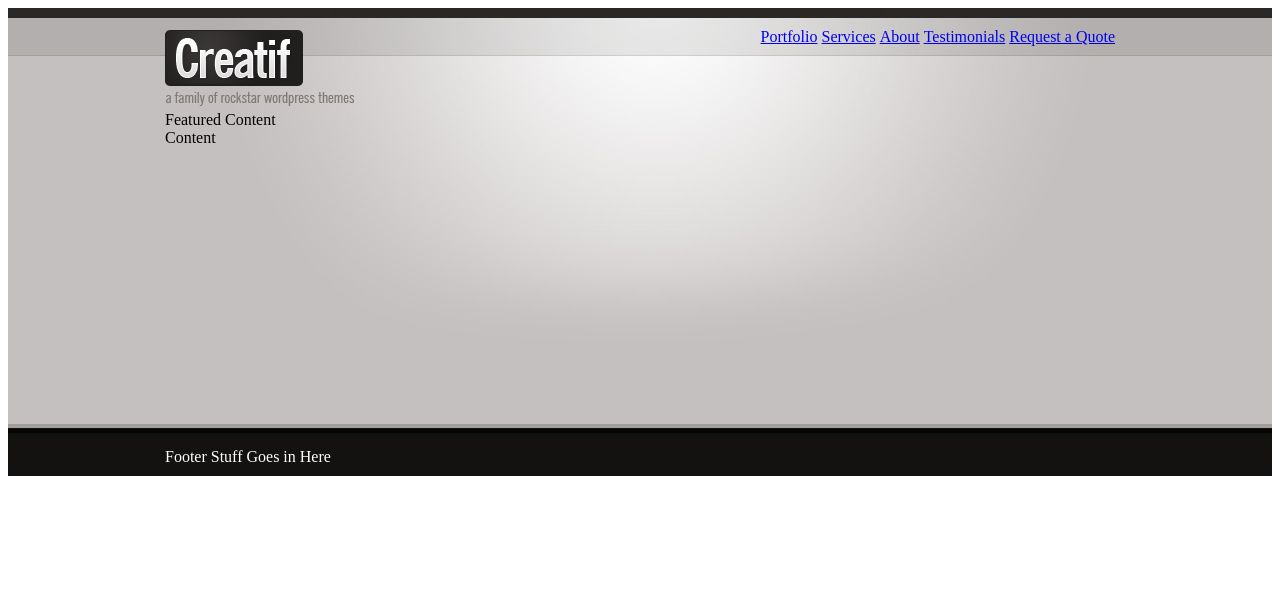
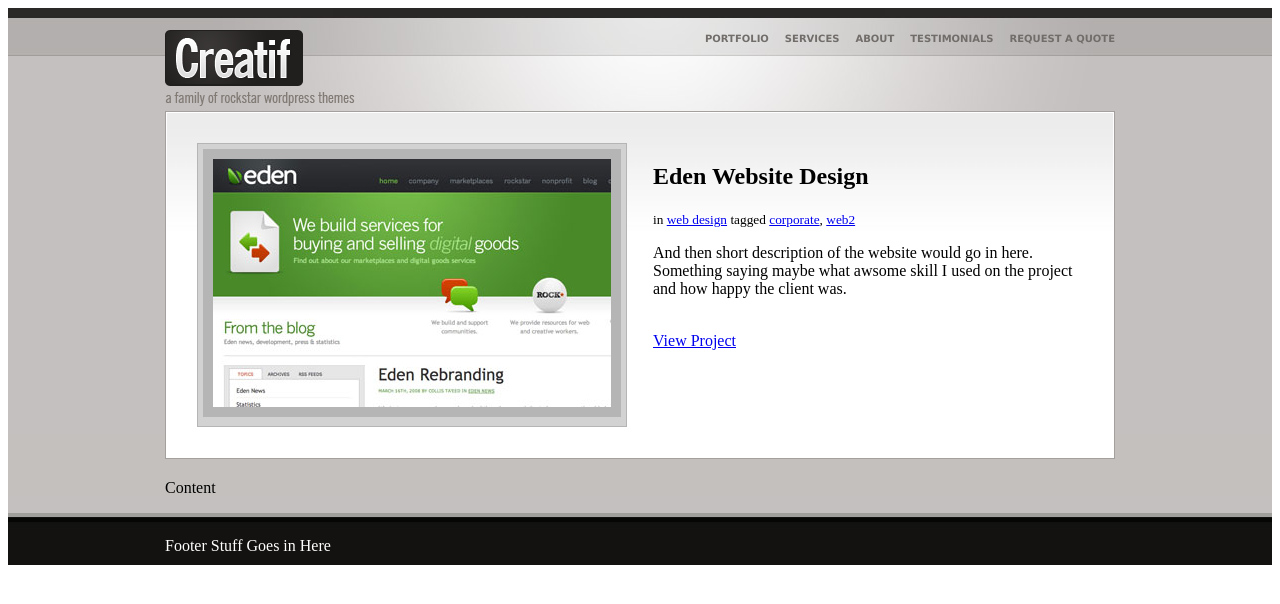
Before and after one commit to coolrab/personal_webpage_building, a plain HTML site: page index.html in a window 1280 px wide. Drawn offline with Linux system fonts and the light colour scheme.

Commit message:
Added the first body element

```diff
--- a/index.html
+++ b/index.html
@@ -24,8 +24,22 @@
             <small>A Family of Rockstar Wordpress Themes</small>
           </div>
         </div>
-        <div id="block_feature">
-          Featured Content
+        <div id="block_featured" class="block">
+          <span class="block_inside">
+
+            <div class="image_block">
+              <img src="images/sample_feature.jpg" />
+            </div>
+            <div class="text_block">
+              <h2>Eden Website Design</h2>
+              <small>in <a href="#">web design</a> tagged  <a href="#">corporate</a>, <a href="#">web2</a></small>
+
+              <p>And then short description of the website would go in here. Something saying maybe what awsome skill I used on the project and how happy the client was. </p>
+              <br />
+              <a href="#" class="button">View Project</a>
+            </div>
+
+          </span>
 
         </div>
         <div id="block_content">
--- a/style.css
+++ b/style.css
@@ -39,6 +39,20 @@ ul#menu {
 }
 ul#menu li {
   display: inline;
+  margin-left: 12px;
+}
+
+ul#menu li a {
+  text-decoration: none;
+  color: #716d6a;
+  font-family: Verdana, Arial, Helvetica, sans-serif;
+  font-size: 10px;
+  font-weight: bold;
+  text-transform: uppercase;
+}
+
+ul#menu li a.active, ul#menu li a:hover {
+  color: #211e1e;
 }
 #footer {
   background-image: url(images/background_footer.jpg);
@@ -52,3 +66,38 @@ ul#menu li {
   margin: 0 auto;
   position: relative;
 }
+
+/*
+Block-Style
+*/
+
+.block {
+  border: 1px solid #a3a09e;
+  background-color: #ffffff;
+  margin-bottom: 20px;
+}
+
+.block_inside {
+  display: block;
+  border: 1px solid #ffffff;
+  background: #ffffff url(images/background_block_slice.jpg) repeat-x;
+  padding: 30px;
+  overflow: auto;
+}
+
+.image_block {
+  border: 1px solid#b5b5b5;
+  background-color: #d2d2d2;
+  padding: 5px;
+  float: left;
+}
+
+.image_block img {
+  border: 10px solid#b5b5b5;
+}
+
+.text_block {
+  float: left;
+  width: 430px;
+  margin-left: 26px;
+}
```
